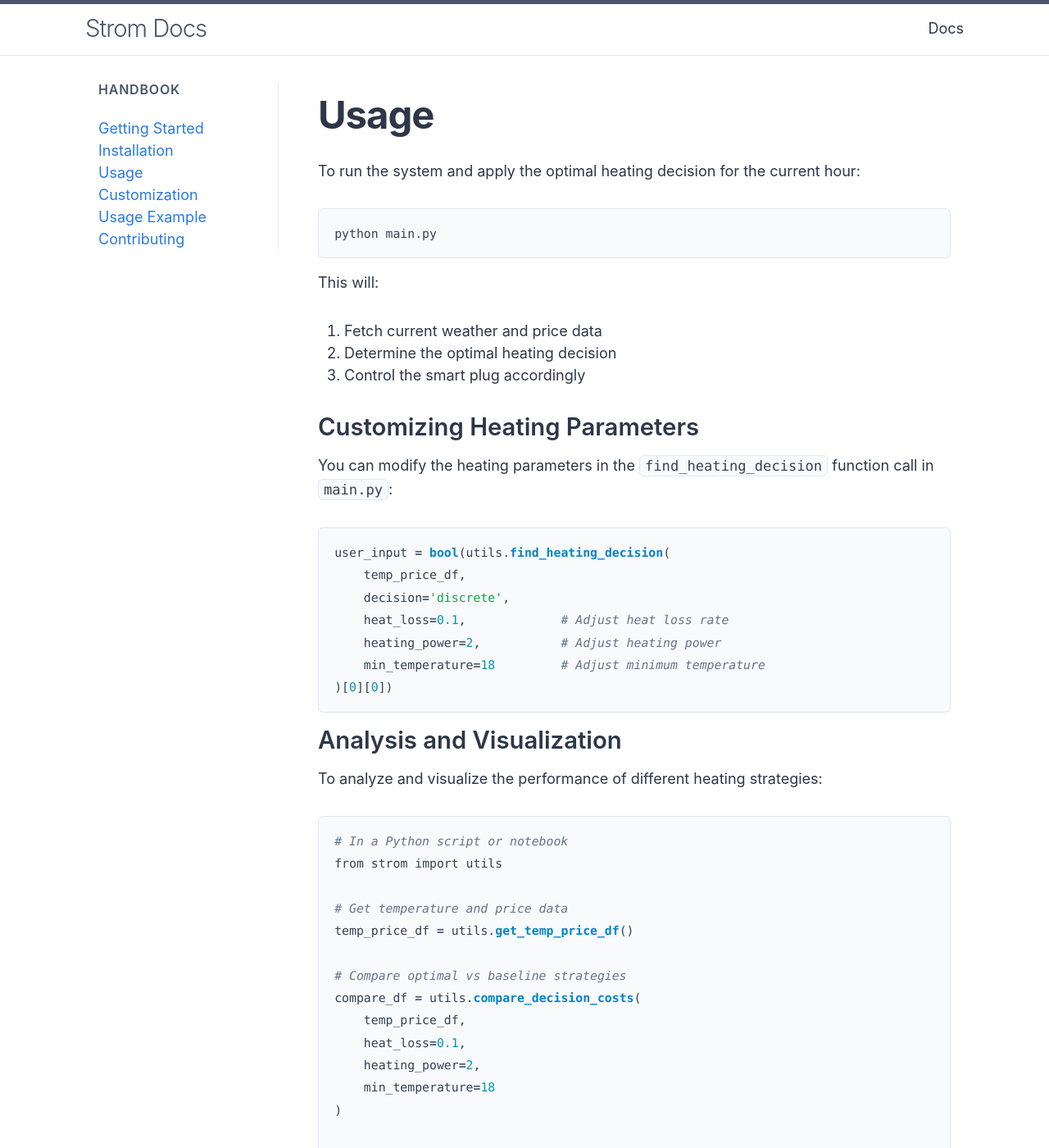
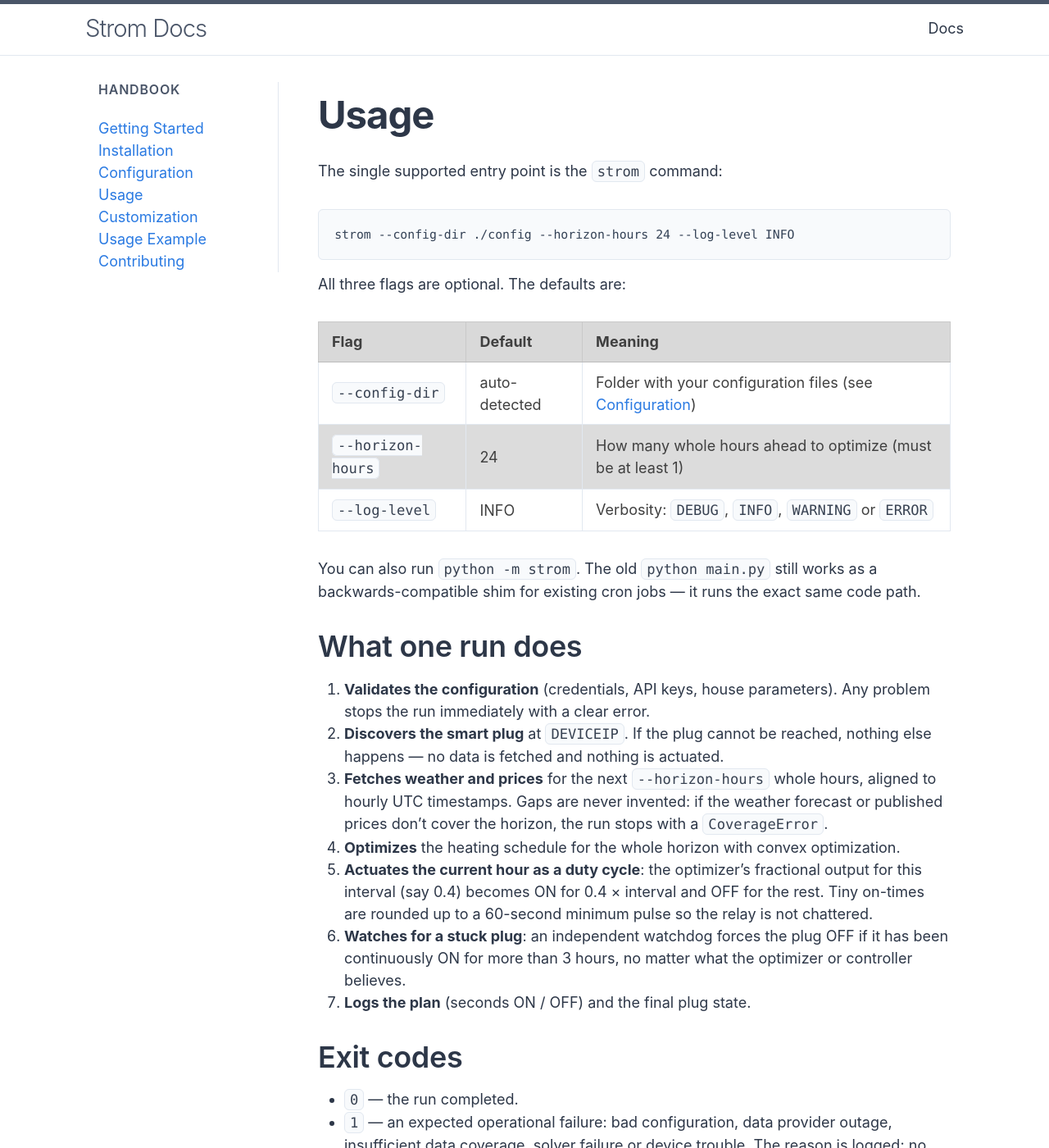
Before and after one commit to janbsc4/strom-docs, a Jekyll site: the page built from _posts/2025-03-05-usage.md, in a window 1280 px wide and 1400 px high. Shown: the whole window at 82% size. Built offline with Jekyll 4.4.1, drawn with Linux system fonts in a browser that asks for light colours; some of the changed text lies outside the part shown.

Commit message:
Update docs to match Strom 0.2.0 and add Configuration page
- All pages verified against the current Strom source (strom CLI,
  config validation, duty-cycle actuation, watchdog, data guarantees)
- Fix stale install steps (pip install ., DEVICEIP, venv), remove
  removed APIs (find_heating_decision, utils module, main.py device_ip)
- Add Configuration page: config dir resolution, credential files,
  house_config.json parameter table with units and validation rules

````diff
--- a/_posts/2025-03-03-getting-started.md
+++ b/_posts/2025-03-03-getting-started.md
@@ -1,32 +1,45 @@
 ---
 layout: post
 title:  "Getting Started"
-date:   2025-03-05 11:57:47 +0100
+date:   2025-03-05 09:00:00 +0100
 categories: docs
 ---
-Strom is an intelligent heating control system that optimizes energy usage based on weather forecasts and electricity price data. By leveraging convex optimization techniques, Strom determines the most cost-effective heating schedule while maintaining thermal comfort, automatically controlling a smart plug to implement the optimal heating plan.
+Strom is a free, open-source script for smart heating. It uses weather forecasts and **day-ahead electricity prices** — the hourly prices of an electricity market that are published one day in advance — to find the cheapest heating schedule that still keeps your home comfortable. The schedule is computed with **convex optimization**, a mathematical technique that provably finds the best possible schedule rather than a good guess. A smart plug then carries the schedule out.
 
 This documentation will guide you through setting up and using the Strom system.
 
-## System Overview
+## How a run works
 
-Strom consists of three main components:
+Each time you run Strom, it:
 
-1. **Data Collection**: Automatically fetches weather forecasts and electricity price data
-2. **Optimization Engine**: Determines optimal heating schedules based on collected data
-3. **Hardware Control**: Controls a TP-Link Kasa smart plug to implement the heating schedule
+1. **Validates your configuration** — credentials, API keys and house parameters are checked before anything else happens. A mistake stops the run with a clear error message instead of a surprise later.
+2. **Finds your smart plug** on the network.
+3. **Fetches data** — a weather forecast from OpenWeatherMap and day-ahead electricity prices from the ENTSO-E transparency platform.
+4. **Computes the cheapest heating schedule** for the next 24 hours (configurable).
+5. **Runs the plug for the current hour** using a bounded duty cycle: if the optimizer decides on 40% heating for this hour, the plug is ON for 24 minutes and OFF for the rest. An independent watchdog forces the plug OFF if it ever stays on for more than 3 hours continuously.
 
-### Key Features
+## Key features
 
-- Real-time weather data fetching via OpenWeatherMap API
-- Electricity price data retrieval from ENTSO-E API
-- Convex optimization for cost-effective heating decisions
-- Smart plug control via the Kasa library
+- Real-time weather data fetching via the OpenWeatherMap API
+- Electricity price data retrieval from the ENTSO-E API
+- Convex optimization (via CVXPY) for cost-effective heating decisions
+- Smart plug control of a TP-Link Kasa device via the Kasa library
+- Bounded duty-cycle control with an independent max-on watchdog
+- Fail-fast behavior: invalid configuration, gaps in data coverage and solver failures all produce clear errors instead of silent guesses
 - Visualization tools for analyzing heating strategies and cost savings
 
-Before you begin, ensure you have:
+## What you need
 
-- Python 3.11 or newer installed
-- A TP-Link Kasa smart plug (with known IP address)
+- Python **3.12.8** (Strom is pinned to the 3.12 series)
+- A TP-Link Kasa smart plug with a known IP address
 - API keys for [OpenWeather](https://openweathermap.org/appid) and [ENTSO-E](https://transparency.entsoe.eu/content/static_content/Static%20content/web%20api/Guide_prod_backup_06_11_2024.html#_authentication_and_authorisation)
 - A network connection
+
+## Where to go next
+
+1. [Installation]({{ site.baseurl }}/installation) — get Strom running
+2. [Configuration]({{ site.baseurl }}/configuration) — API keys, plug credentials and house parameters
+3. [Usage]({{ site.baseurl }}/usage) — running Strom and reading what it does
+4. [Customization]({{ site.baseurl }}/customization) — your city, your country, your house
+5. [Usage Example]({{ site.baseurl }}/usage-example) — a case study with real savings
+6. [Contributing]({{ site.baseurl }}/contributing) — how to help
--- /dev/null
+++ b/_posts/2025-03-05-configuration.md
@@ -0,0 +1,92 @@
+---
+layout: post
+title:  "Configuration"
+date:   2025-03-05 11:00:00 +0100
+categories: docs
+---
+Strom reads all personal settings from a single **config folder**: API keys, smart plug credentials and (optionally) your house parameters. Everything is validated at startup, before any network call or device operation, so mistakes surface immediately with an actionable error.
+
+## Where Strom looks for the config folder
+
+The config directory is resolved in this order:
+
+1. The `--config-dir` command-line flag, e.g. `strom --config-dir ~/Strom/config`
+2. The `STROM_CONFIG_DIR` environment variable
+3. The first `config/` folder found in your current directory or any of its parents
+4. `./config` as a last resort
+
+Strom never changes its working directory, so it can be run from anywhere (e.g. from a cron job).
+
+## The four files
+
+| File | Required | Contains |
+|------|----------|----------|
+| `weather_api_key.txt` | yes | OpenWeatherMap API key |
+| `price_api_key.txt` | yes | ENTSO-E API key |
+| `tapologin.env` | yes | Smart plug credentials |
+| `house_config.json` | no | House thermal parameters |
+
+## API keys
+
+Put each key on its own line in the corresponding `.txt` file. Alternatively, you can set the `WEATHER_API_KEY` and `PRICE_API_KEY` environment variables — those take precedence over the files.
+
+## Smart plug credentials
+
+`tapologin.env` is a standard `.env` file with three required entries:
+
+```env
+EMAIL=myemail@hotmail.com
+PASSWORD=myPassword12
+DEVICEIP=192.168.1.42
+```
+
+`EMAIL` and `PASSWORD` are your TP-Link account credentials; `DEVICEIP` is the local IP address of your Kasa smart plug. The same three names also work as environment variables, which take precedence over the file.
+
+## House parameters
+
+`house_config.json` is optional. If it is missing, Strom uses the defaults below and logs that decision. If it is present but malformed — bad JSON, wrong types, unknown keys or physically invalid values — Strom fails fast with an error that names the problem, instead of guessing.
+
+```json
+{
+    "C_air": 0.56,
+    "C_wall": 3.5,
+    "R_interior": 1.0,
+    "R_exterior": 6.06,
+    "Q_heater": 2.0,
+    "Q_cooling": 0.0,
+    "T_min": 18.0,
+    "T_max": 24.0,
+    "T_interior_init": 18.5,
+    "T_wall_init": 18.5,
+    "P_base": 0.01,
+    "freq": "1h"
+}
+```
+
+| Key | Default | Unit | Meaning |
+|-----|---------|------|---------|
+| `C_air` | 0.56 | kWh/°C | Heat capacity of the indoor air: how much energy it takes to warm the air by 1 °C |
+| `C_wall` | 3.5 | kWh/°C | Heat capacity of the walls: how much energy the walls can store |
+| `R_interior` | 1.0 | °C/kW | Thermal resistance between air and walls |
+| `R_exterior` | 6.06 | °C/kW | Thermal resistance between walls and outdoors. Larger values mean better insulation |
+| `Q_heater` | 2.0 | kW | Maximum heating power |
+| `Q_cooling` | 0.0 | kW | Maximum cooling power. `0.0` disables cooling |
+| `T_min` | 18.0 | °C | Lowest allowed indoor temperature |
+| `T_max` | 24.0 | °C | Highest allowed indoor temperature |
+| `T_interior_init` | 18.5 | °C | Indoor temperature when the run starts. Must lie within `[T_min, T_max]` |
+| `T_wall_init` | 18.5 | °C | Wall temperature when the run starts |
+| `P_base` | 0.01 | €/kWh | Fixed grid fee (taxes, tolls) added on top of every market price |
+| `freq` | "1h" | — | Control interval as a pandas offset, e.g. `"1h"` or `"15min"` |
+
+Two units are worth a word: **kWh/°C** is thermal storage — an air heat capacity of 0.56 kWh/°C means the heater must spend 0.56 kWh to raise the room air by one degree. **°C/kW** is thermal resistance — a wall resistance of 6.06 °C/kW means a 1 °C difference across the wall lets only 1/6.06 kW flow through.
+
+`P_base` exists because consumer electricity bills never reach zero even when the day-ahead market price does: taxes and grid tolls are added on top of the market price.
+
+## When validation fails
+
+Every configuration problem stops the run with exit code 1 and a message that says what to do, for example:
+
+- A missing key reports which file or environment variable to set.
+- An unknown key in `house_config.json` reports the unknown keys and lists all supported keys.
+- Invalid JSON reports the line and column.
+- `T_min >= T_max` or an initial temperature outside the comfort band is rejected before the solver runs.
--- a/_posts/2025-03-05-usage.md
+++ b/_posts/2025-03-05-usage.md
@@ -1,70 +1,73 @@
 ---
 layout: post
 title:  "Usage"
-date:   2025-03-05 11:57:47 +0100
+date:   2025-03-05 12:00:00 +0100
 categories: docs
 ---
-To run the system and apply the optimal heating decision for the current hour:
+The single supported entry point is the `strom` command:
 
 ```bash
-python main.py
+strom --config-dir ./config --horizon-hours 24 --log-level INFO
 ```
 
-This will:
-1. Fetch current weather and price data
-2. Determine the optimal heating decision
-3. Control the smart plug accordingly
+All three flags are optional. The defaults are:
 
-### Customizing Heating Parameters
+| Flag | Default | Meaning |
+|------|---------|---------|
+| `--config-dir` | auto-detected | Folder with your configuration files (see [Configuration]({{ site.baseurl }}/configuration)) |
+| `--horizon-hours` | 24 | How many whole hours ahead to optimize (must be at least 1) |
+| `--log-level` | INFO | Verbosity: `DEBUG`, `INFO`, `WARNING` or `ERROR` |
 
-You can modify the heating parameters in the `find_heating_decision` function call in `main.py`:
+You can also run `python -m strom`. The old `python main.py` still works as a backwards-compatible shim for existing cron jobs — it runs the exact same code path.
 
-```python
-user_input = bool(utils.find_heating_decision(
-    temp_price_df,
-    decision='discrete',
-    heat_loss=0.1,             # Adjust heat loss rate
-    heating_power=2,           # Adjust heating power
-    min_temperature=18         # Adjust minimum temperature
-)[0][0])
+## What one run does
+
+1. **Validates the configuration** (credentials, API keys, house parameters). Any problem stops the run immediately with a clear error.
+2. **Discovers the smart plug** at `DEVICEIP`. If the plug cannot be reached, nothing else happens — no data is fetched and nothing is actuated.
+3. **Fetches weather and prices** for the next `--horizon-hours` whole hours, aligned to hourly UTC timestamps. Gaps are never invented: if the weather forecast or published prices don't cover the horizon, the run stops with a `CoverageError`.
+4. **Optimizes** the heating schedule for the whole horizon with convex optimization.
+5. **Actuates the current hour as a duty cycle**: the optimizer's fractional output for this interval (say 0.4) becomes ON for 0.4 × interval and OFF for the rest. Tiny on-times are rounded up to a 60-second minimum pulse so the relay is not chattered.
+6. **Watches for a stuck plug**: an independent watchdog forces the plug OFF if it has been continuously ON for more than 3 hours, no matter what the optimizer or controller believes.
+7. **Logs the plan** (seconds ON / OFF) and the final plug state.
+
+## Exit codes
+
+- `0` — the run completed.
+- `1` — an expected operational failure: bad configuration, data provider outage, insufficient data coverage, solver failure or device trouble. The reason is logged; no traceback is printed.
+- Anything else — an unexpected bug. The traceback is printed so it can be reported.
+
+## Scheduling runs
+
+Strom acts on the current hour, so it works best when run regularly. The recommended cadence is once an hour, e.g. from cron:
+
+```cron
+0 * * * * cd /path/to/Strom && ./venv/bin/strom
 ```
-
-### Analysis and Visualization
-
-To analyze and visualize the performance of different heating strategies:
-
-```python
-# In a Python script or notebook
-from strom import utils
-
-# Get temperature and price data
-temp_price_df = utils.get_temp_price_df()
-
-# Compare optimal vs baseline strategies
-compare_df = utils.compare_decision_costs(
-    temp_price_df,
-    heat_loss=0.1,
-    heating_power=2,
-    min_temperature=18
-)
-
-# Generate visualization
-utils.plot_costs_and_temps(compare_df)
-```
-
 
 ## Troubleshooting
 
-### API Connection Issues
+### Configuration errors
 
-If you encounter API connection issues:
+Error messages name the fix: the missing key and its file, the unknown `house_config.json` keys with the list of supported keys, or the exact spot where JSON parsing failed. See [Configuration]({{ site.baseurl }}/configuration).
+
+### API connection issues
+
+Transient problems (timeouts, connection errors, rate limits, server errors) are retried up to 3 times with exponential backoff. Permanent failures (bad key, malformed response) fail immediately. If retries are exhausted:
+
 1. Verify your API keys are correct
 2. Check your internet connection
 3. Ensure you haven't exceeded API rate limits
 
-### Smart Plug Connection Issues
+### Missing price data (`CoverageError`)
 
-If you have trouble connecting to your smart plug:
-1. Verify the IP address is correct
-2. Ensure the smart plug is connected to your network
-3. Check that your TP-Link credentials are correct
+ENTSO-E publishes day-ahead prices once per day. If prices for part of your horizon are not published yet, Strom refuses to optimize against invented numbers and exits. Re-run later, when the day-ahead publication is out.
+
+### Smart plug connection issues
+
+1. Verify the plug is powered and on the same network (`ping 192.168.1.42` should respond)
+2. Verify `DEVICEIP`, `EMAIL` and `PASSWORD` in `tapologin.env`
+3. Set `--log-level DEBUG` for details
+
+### The watchdog fired
+
+A log line `Max-on watchdog fired ... forcing plug OFF` means the plug was ON continuously for more than 3 hours. Check your heating schedule and the house parameters — a heater that needs to run that long in one go usually means the heater is undersized for the comfort bounds.
````
Also changed, not shown: _posts/2025-03-05-installation.md (+28 -42 lines), _posts/2025-03-07-customization.md (+35 -43 lines), _posts/2025-03-08-usage-example.md (+7 -4 lines), _posts/2025-03-09-contributing.md (+15 -2 lines).
